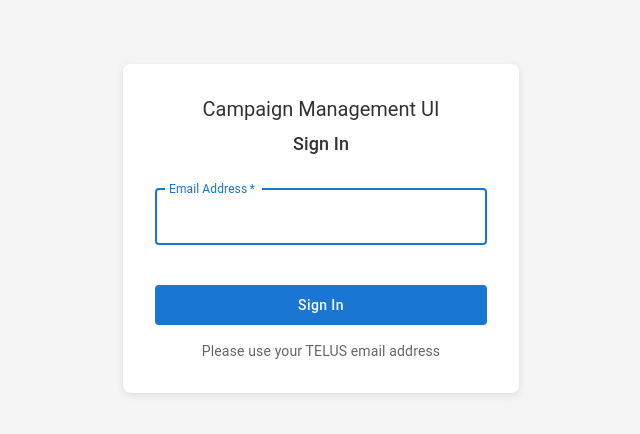
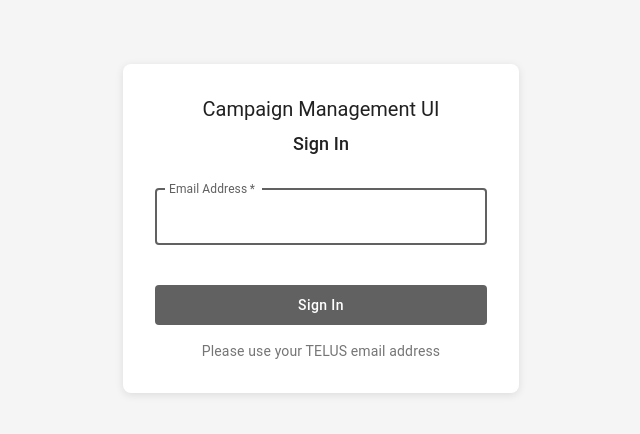
Before and after one commit to nileshkarmalkar/campaign-management-ui, a React (Create React App) app: page /#/login in a window 1280 px wide. Shown: the top 434 px of the page, without its empty margins (319-959 px from the left). Built offline with nearby package versions, Linux system fonts and the light colour scheme; no server answers.

Commit message:
Add logout button and update theme to greyish tones

```diff
--- a/src/components/layout/Layout.js
+++ b/src/components/layout/Layout.js
@@ -1,5 +1,5 @@
 import React, { useState } from 'react';
-import { Outlet, Link as RouterLink } from 'react-router-dom';
+import { Outlet, Link as RouterLink, useNavigate } from 'react-router-dom';
 import {
   Box,
   AppBar,
@@ -16,10 +16,9 @@ import {
   DialogContent,
   DialogActions,
   DialogContentText,
-  Alert,
-  SvgIcon
+  Alert
 } from '@mui/material';
-import { Campaign, Segment, LocalOffer, Message, NotificationsActive, WorkOutline, DeleteOutline, CloudDownload } from '@mui/icons-material';
+import { Campaign, Segment, LocalOffer, Message, NotificationsActive, WorkOutline, DeleteOutline, CloudDownload, ExitToApp } from '@mui/icons-material';
 import { useAppContext } from '../../context/AppContext';
 import { useAuth } from '../../context/AuthContext';
 import { useTheme } from '../../context/ThemeContext';
@@ -35,17 +34,12 @@ const menuItems = [
   { text: 'Communications', icon: <Message />, path: '/communications', requiredPermission: 'write' },
 ];
 
-const TelusLogo = (props) => (
-  <SvgIcon {...props} viewBox="0 0 400 80">
-    <text x="10" y="60" fontFamily="Arial Black" fontSize="60" fill="#4B286D">TELUS</text>
-  </SvgIcon>
-);
-
 const Layout = () => {
   const { clearAllData, loadSampleData, error, isBigQueryInitialized } = useAppContext();
-  const { currentUser, checkPermission } = useAuth();
+  const { currentUser, checkPermission, logout } = useAuth();
   const { useBranding } = useTheme();
   const [openDialog, setOpenDialog] = useState(false);
+  const navigate = useNavigate();
 
   const handleClearData = () => {
     setOpenDialog(true);
@@ -64,11 +58,15 @@ const Layout = () => {
     loadSampleData();
   };
 
+  const handleLogout = () => {
+    logout();
+    navigate('/login');
+  };
+
   return (
     <Box sx={{ display: 'flex', width: '100%' }}>
       <AppBar position="fixed" sx={{ zIndex: (theme) => theme.zIndex.drawer + 1 }}>
         <Toolbar>
-          {useBranding && <TelusLogo sx={{ fontSize: 40, mr: 2 }} />}
           <Typography variant="h6" noWrap component="div" sx={{ flexGrow: 1 }}>
             Campaign Management
           </Typography>
@@ -95,6 +93,14 @@ const Layout = () => {
               </Button>
             </>
           )}
+          <Button
+            color="inherit"
+            startIcon={<ExitToApp />}
+            onClick={handleLogout}
+            sx={{ ml: 2 }}
+          >
+            Logout
+          </Button>
         </Toolbar>
       </AppBar>
       <Drawer
--- a/src/context/ThemeContext.js
+++ b/src/context/ThemeContext.js
@@ -64,24 +64,24 @@ const telusTheme = {
 const genericTheme = {
   palette: {
     primary: {
-      main: '#1976d2',
-      light: '#42a5f5',
-      dark: '#1565c0',
+      main: '#616161',
+      light: '#9E9E9E',
+      dark: '#424242',
       contrastText: '#FFFFFF'
     },
     secondary: {
-      main: '#9c27b0',
-      light: '#ba68c8',
-      dark: '#7b1fa2',
+      main: '#757575',
+      light: '#BDBDBD',
+      dark: '#616161',
       contrastText: '#FFFFFF'
     },
     background: {
-      default: '#f5f5f5',
-      paper: '#ffffff'
+      default: '#F5F5F5',
+      paper: '#FFFFFF'
     },
     text: {
-      primary: '#333333',
-      secondary: '#666666'
+      primary: '#212121',
+      secondary: '#757575'
     }
   },
   typography: {
@@ -89,32 +89,32 @@ const genericTheme = {
     h1: {
       fontSize: '2.75rem',
       fontWeight: 300,
-      color: '#333333'
+      color: '#212121'
     },
     h2: {
       fontSize: '2rem',
       fontWeight: 400,
-      color: '#333333'
+      color: '#212121'
     },
     h3: {
       fontSize: '1.75rem',
       fontWeight: 400,
-      color: '#333333'
+      color: '#212121'
     },
     h4: {
       fontSize: '1.5rem',
       fontWeight: 400,
-      color: '#333333'
+      color: '#212121'
     },
     h5: {
       fontSize: '1.25rem',
       fontWeight: 400,
-      color: '#333333'
+      color: '#212121'
     },
     h6: {
       fontSize: '1.125rem',
       fontWeight: 500,
-      color: '#333333'
+      color: '#212121'
     }
   }
 };
```
